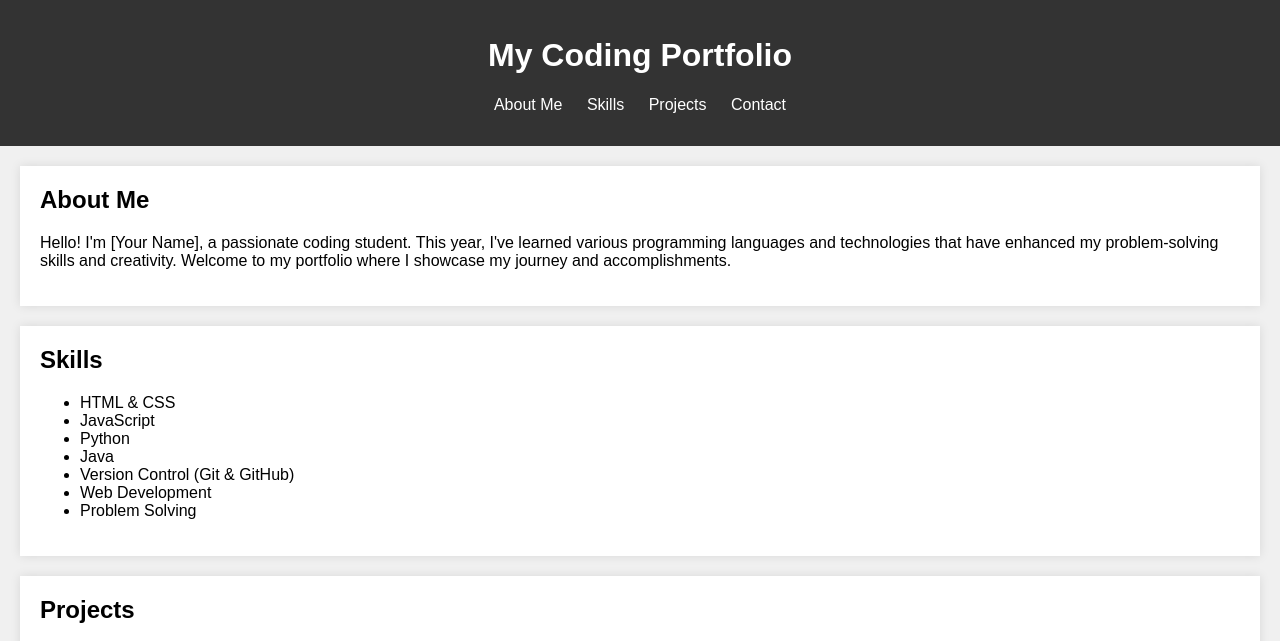
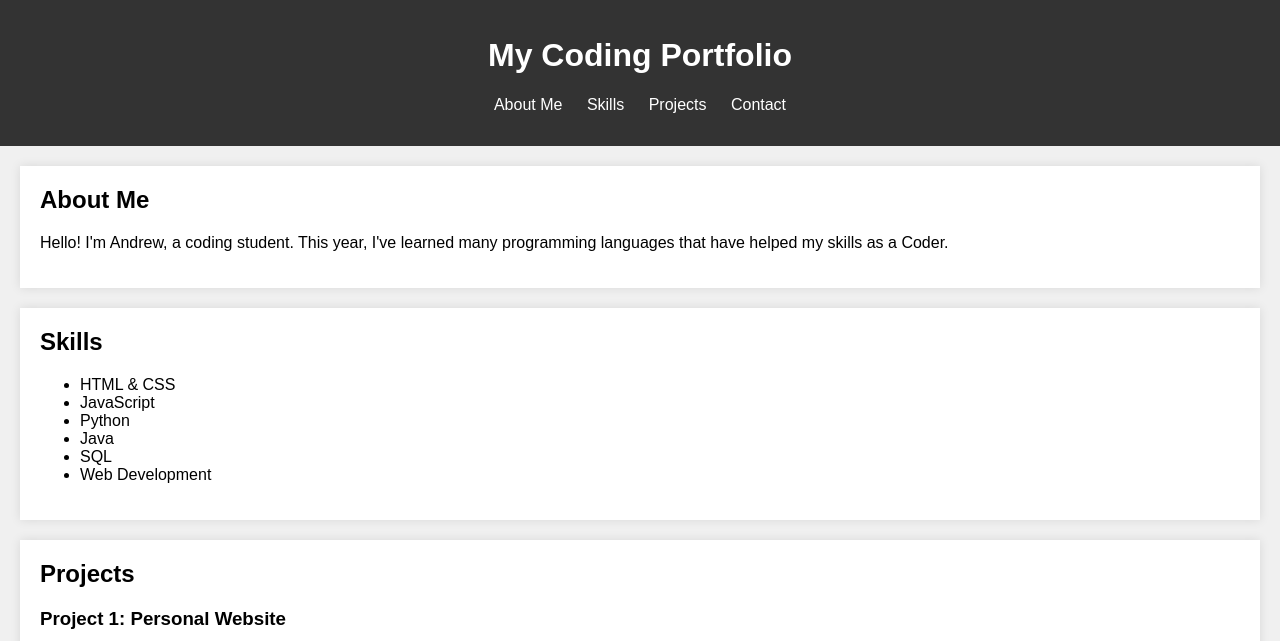
Before and after one commit to ashoven/ashoven.github.io, a plain HTML site: page index.html in a window 1280 px wide. Shown: the top 641 px of the page. Drawn offline with Linux system fonts and the light colour scheme.

Commit message:
Update index.html

```diff
--- a/index.html
+++ b/index.html
@@ -74,7 +74,7 @@
     <div class="content">
         <section id="about" class="section">
             <h2>About Me</h2>
-            <p>Hello! I'm [Your Name], a passionate coding student. This year, I've learned various programming languages and technologies that have enhanced my problem-solving skills and creativity. Welcome to my portfolio where I showcase my journey and accomplishments.</p>
+            <p>Hello! I'm Andrew, a  coding student. This year, I've learned many programming languages that have helped my skills as a Coder. </p>
         </section>
 
         <section id="skills" class="section">
@@ -84,9 +84,8 @@
                 <li>JavaScript</li>
                 <li>Python</li>
                 <li>Java</li>
-                <li>Version Control (Git & GitHub)</li>
+                <li>SQL</li>
                 <li>Web Development</li>
-                <li>Problem Solving</li>
             </ul>
         </section>
 
```
